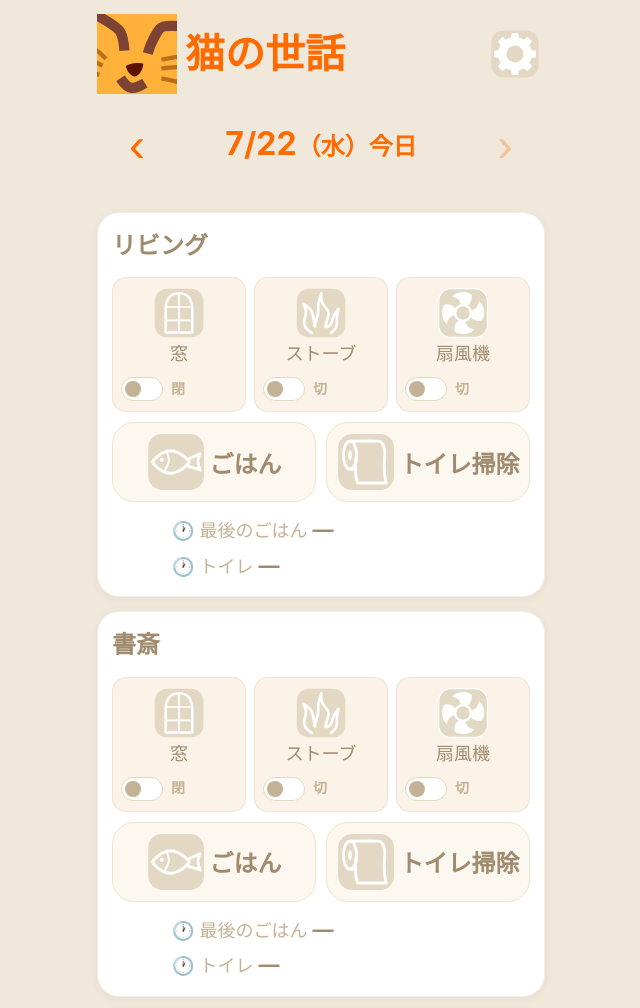
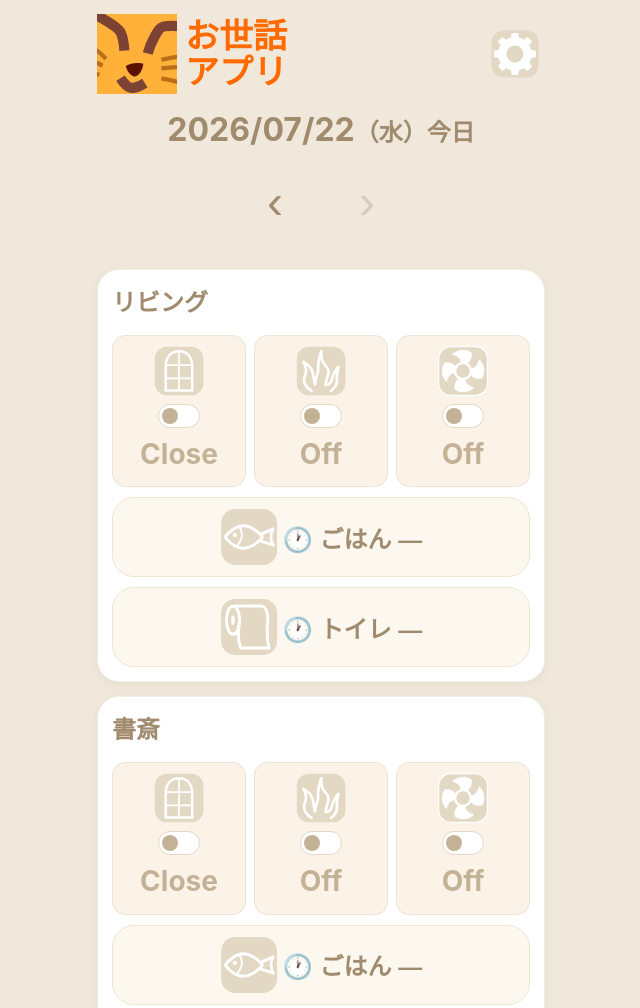
Before and after one commit to deaineko/cat-care, a website built with Vite: page index.html in a window 1280 px wide. Shown: the top 1008 px of the page, without its empty margins (319-959 px from the left). Built offline with nearby package versions, Linux system fonts and the light colour scheme; a web font is replaced by a local one.

Commit message:
Sync UI with Claude Design updates: header, date nav, toggle labels, and combined record buttons（Claude Design側の更新を反映：ヘッダー・日付ナビ・トグル表示・記録ボタン統合）
Co-Authored-By: Claude Sonnet 4.6 <noreply@anthropic.com>

```diff
--- a/src/main.ts
+++ b/src/main.ts
@@ -42,8 +42,10 @@ function selectedMid(): Date {
 }
 function dateLabel(): string {
   const d = selectedMid();
+  const mm = String(d.getMonth() + 1).padStart(2, '0');
+  const dd = String(d.getDate()).padStart(2, '0');
   const sub = `（${WEEK[d.getDay()]}）${offset === 0 ? '今日' : ''}`;
-  return `${d.getMonth() + 1}/${d.getDate()}<span class="label-sub">${sub}</span>`;
+  return `${d.getFullYear()}/${mm}/${dd}<span class="label-sub">${sub}</span>`;
 }
 
 function iconHtml(name: string, size: number): string {
@@ -52,11 +54,11 @@ function iconHtml(name: string, size: number): string {
 
 function toggleHtml(room: Room, kind: ToggleKind): string {
   const on = toggles[`${room}:${kind}`] ?? false;
-  const word = kind === 'window' ? (on ? '開' : '閉') : on ? '入' : '切';
+  const word = kind === 'window' ? (on ? 'Open' : 'Close') : on ? 'On' : 'Off';
   const meta = KIND_META[kind];
   return `
   <div class="tg" data-toggle="${room}:${kind}" data-on="${on}">
-    <div class="tg-label">${iconHtml(meta.icon!, 50)}${meta.label}</div>
+    <div class="tg-label">${iconHtml(meta.icon!, 50)}</div>
     <div class="tg-row">
       <span class="track"><span class="knob"></span></span>
       <span class="tg-word">${word}</span>
@@ -71,13 +73,9 @@ function roomCardHtml(room: Room): string {
     <div class="grid3">
       ${TOGGLE_KINDS.map((kind) => toggleHtml(room, kind)).join('')}
     </div>
-    <div class="grid2 recbtns">
-      <button class="btn btn-icon" data-rec="${room}:meal">${iconHtml(KIND_META.meal.icon!, 58)}ごはん</button>
-      <button class="btn btn-icon" data-rec="${room}:litter">${iconHtml(KIND_META.litter.icon!, 58)}トイレ掃除</button>
-    </div>
-    <div class="last">
-      <span>🕐 最後のごはん <b>${lastTimeStr(records, room, 'meal', today)}</b></span>
-      <span>🕐 トイレ <b>${lastTimeStr(records, room, 'litter', today)}</b></span>
+    <div class="grid2 recbtns stack">
+      <button class="btn btn-icon" data-rec="${room}:meal">${iconHtml(KIND_META.meal.icon!, 58)}<span>🕐 ごはん <b>${lastTimeStr(records, room, 'meal', today)}</b></span></button>
+      <button class="btn btn-icon" data-rec="${room}:litter">${iconHtml(KIND_META.litter.icon!, 58)}<span>🕐 トイレ <b>${lastTimeStr(records, room, 'litter', today)}</b></span></button>
     </div>
   </div>`;
 }
@@ -136,15 +134,17 @@ function render(): void {
   let html = `
   <div class="hd">
     <div class="hd-top">
-      <div class="hd-title">${iconHtml('icon-app', 80)}猫の世話</div>
+      <div class="hd-title">${iconHtml('icon-app', 80)}<span class="hd-title-text"><span>お世話</span><span>アプリ</span></span></div>
       <div class="hd-actions">
         <button class="icon-btn" data-settings aria-label="設定">${iconHtml('icon-gear', 48)}</button>
       </div>
     </div>
     <div class="datenav">
-      <button class="nav" data-nav="prev" aria-label="前の日">‹</button>
       <span class="label">${dateLabel()}</span>
-      ${right}
+      <div class="datenav-nav">
+        <button class="nav" data-nav="prev" aria-label="前の日">‹</button>
+        ${right}
+      </div>
     </div>
   </div>`;
 
--- a/src/styles.css
+++ b/src/styles.css
@@ -118,6 +118,13 @@ body {
   width: 80px;
   height: 80px;
 }
+.hd-title-text {
+  display: flex;
+  flex-direction: column;
+  justify-content: center;
+  line-height: 1.05;
+  font-size: 34px;
+}
 .hd-actions {
   display: flex;
   align-items: center;
@@ -142,15 +149,22 @@ body {
 
 .datenav {
   display: flex;
+  flex-direction: column;
   align-items: center;
-  justify-content: space-between;
+  gap: 6px;
   margin-top: 10px;
   color: var(--accent);
+}
+.datenav-nav {
+  display: flex;
+  align-items: center;
+  justify-content: center;
+  gap: 12px;
 }
 .datenav .nav {
   border: none;
   background: transparent;
-  color: inherit;
+  color: var(--text-sub);
   font-size: 48px;
   width: 80px;
   height: 80px;
@@ -164,6 +178,7 @@ body {
 .datenav .label {
   font-size: 32px;
   font-weight: 700;
+  color: var(--text-sub);
 }
 .datenav .label-sub {
   font-size: 24px;
@@ -221,6 +236,9 @@ body {
   grid-template-columns: repeat(3, minmax(0, 1fr));
   gap: 8px;
 }
+.recbtns.stack {
+  grid-template-columns: 1fr;
+}
 
 /* toggle */
 .tg {
@@ -249,8 +267,9 @@ body {
 }
 .tg-row {
   display: flex;
+  flex-direction: column;
   align-items: center;
-  gap: 8px;
+  gap: 4px;
 }
 .track {
   width: 42px;
@@ -272,7 +291,7 @@ body {
   transition: transform 0.16s ease;
 }
 .tg-word {
-  font-size: 14px;
+  font-size: 28px;
   font-weight: 700;
   color: var(--tg-off-text);
 }
@@ -333,24 +352,6 @@ body {
   height: 58px;
 }
 
-.last {
-  display: flex;
-  flex-direction: column;
-  align-items: flex-start;
-  gap: 2px;
-  margin-top: 11px;
-  font-size: 18px;
-  color: var(--text-faint);
-}
-.last span {
-  margin-left: 60px;
-}
-.last b {
-  font-size: 21px;
-  font-weight: 700;
-  color: var(--text-sub);
-}
-
 /* ---- history ---- */
 .history {
   padding: 8px 16px 0;
@@ -404,6 +405,7 @@ body {
 }
 .hrow .txt {
   flex: 1;
+  color: var(--text-sub);
 }
 .hrow .hint {
   color: var(--text-faint);
```
